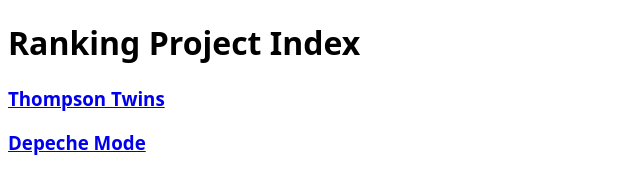
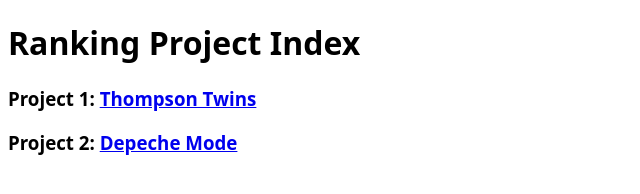
Before and after one commit to jeffculbertson/ranking-projects, a plain HTML site: page index.html in a window 1280 px wide. Shown: the whole page, without its empty margins (0-640 px from the left). Drawn offline with Linux system fonts and the light colour scheme.

Commit message:
Tidying up HTML

```diff
--- a/index.html
+++ b/index.html
@@ -15,7 +15,7 @@
 </head>
 <body>
     <h1>Ranking Project Index</h1>
-    <h3><a href="/ranking-1-thompson-twins/">Thompson Twins</a></h3>
-    <h3><a href="/ranking-2-depeche-mode/">Depeche Mode</a></h3>
+    <h3>Project 1: <a href="/ranking-1-thompson-twins/">Thompson Twins</a></h3>
+    <h3>Project 2: <a href="/ranking-2-depeche-mode/">Depeche Mode</a></h3>
 </body>
 </html>
```
Also changed, not shown: ranking-1-thompson-twins/index.html (+1 -1 lines), ranking-2-depeche-mode/index.html (+1 -1 lines).
